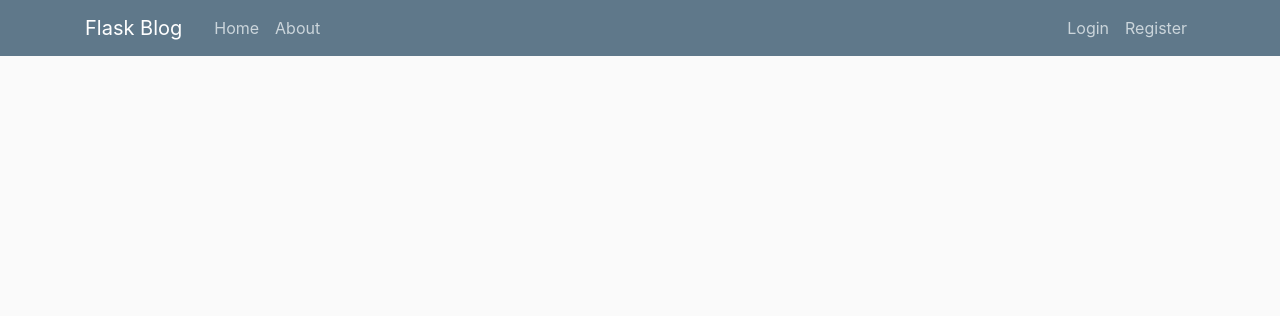
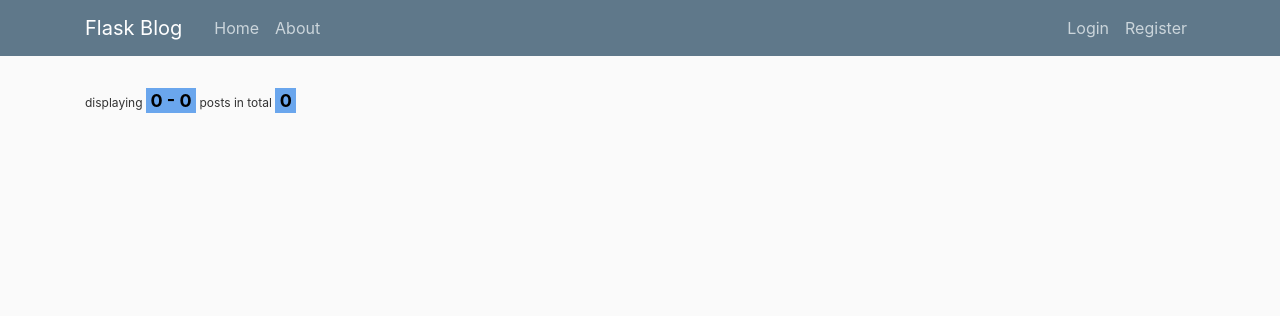
Before and after one commit to martin-kuenzel/python-basics-training, a Flask app: page / in a window 1280 px wide. Shown: the top 316 px of the page. Run offline with Flask 2, Linux system fonts and the light colour scheme; data that the repository does not hold is empty; parts of the project's set-up code (start-up, migrations or seed data) failed here and were passed over; some libraries are stand-ins or nearby versions.

Commit message:
added pagination for blog listing page

```diff
--- a/python_flask_basics/flask_blog/flask_blog/routes.py
+++ b/python_flask_basics/flask_blog/flask_blog/routes.py
@@ -6,11 +6,16 @@ from flask_blog.models import User, Post
 
 from flask_login import login_user, logout_user, current_user, login_required
 
+from sqlalchemy import desc
+
 """ For profile pictures """
 from PIL import Image ## resizing images
 
 """ For Emails Password reset / Account activation"""
 from flask_mail import Message
+
+""" For pagination of posts """
+from flask_paginate import Pagination, get_page_parameter
 
 from datetime import datetime
 import secrets
@@ -21,13 +26,25 @@ import os
 def formatted_date(date):
     return date.strftime('%B, %d.%m.%Y - %H:%M')
 
+""" for pagination in posts listing """
+def get_posts( offset=0, per_page=5, posts=list(range(5)) ):
+    return posts[offset: offset + per_page]
+
+
 @app.route('/')
 @app.route('/home')
 @app.route('/Home')
 def posts_list():
-    posts = Post.query.all()
-    posts = sorted( posts, key = lambda p: p.date_changed, reverse= True )
-    return render_template('home.html',posts=posts,dformat=formatted_date)
+
+    posts = db.session.query(Post).order_by(desc(Post.date_changed))
+
+    """ PAGINATION """
+    per_page = 3 ## show <int> entries per page
+    page = int( request.args.get('page', type=int, default=1) ) ## get parameter &page=<int>, defaults to 1 (first page)
+    pagination = Pagination( page=page, per_page=per_page, total=posts.count(), record_name='posts', css_framework='bootstrap4') ## the pagination html objects
+
+    posts = posts.paginate(page=page, per_page=per_page)
+    return render_template('home.html', posts=posts.items, pagination=pagination, title="Posts" )
 
 @app.route('/posts_detail/<int:post_id>')
 def posts_detail(post_id):
--- a/python_flask_basics/flask_blog/flask_blog/static/main.css
+++ b/python_flask_basics/flask_blog/flask_blog/static/main.css
@@ -78,3 +78,21 @@ body {
   .account-heading {
     font-size: 2.5rem;
   }
+
+
+/* flask-paginate */
+.pagination-page-info {
+    padding: .6em;
+    padding-left: 0;
+    width: 40em;
+    margin: .5em;
+    margin-left: 0;
+    font-size: 12px;
+}
+.pagination-page-info b {
+    color: black;
+    background: #6aa6ed;
+    padding-left: 2px;
+    padding: .1em .25em;
+    font-size: 150%;
+}
--- a/python_flask_basics/flask_blog/flask_blog/templates/home.html
+++ b/python_flask_basics/flask_blog/flask_blog/templates/home.html
@@ -1,18 +1,24 @@
 {%extends 'layout.html' %}
 {% block content %}
+    <div class="mb-4"
+    {{ pagination.links }}
+    </div>
     {% for post in posts %}
-        <div class="content-section">
-            <div class="media">
-                <img class="rounded-circle account-img" src="{{url_for('static', filename = 'profile_pics/' + post.author.image_file)}}">
-                <h5><a href="{{url_for('posts_detail',post_id=post.id)}}">{{post.title}}</a></h5>
-
-                <div class="text-right media-body">
-                    <small class="text-muted">
+    <div class="content-section">
+        <!-- <div class="btn btn-sm btn-light">{{ loop.index + pagination.skip }}</div> -->
+        <div class="media">
+            <img class="rounded-circle account-img" src="{{url_for('static', filename = 'profile_pics/' + post.author.image_file)}}">
+            <div class=" d-block w-100">
+                <h5 class="border-bottom "><a href="{{url_for('posts_detail',post_id=post.id)}}">{{post.title}}</a></h5>
+                <small class="float-right text-muted mt-4">
                         by {{post.author.username}} on {{post.date_created|date_f}}
-                        {%if post.date_changed != post.date_created %}<br>changed on {{post.date_changed|date_f}}{% endif %}
-                    </small>
-                </div>
+                        {%if post.date_changed|date_f != post.date_created|date_f %}<br>changed on {{post.date_changed|date_f}}{% endif %}
+                </small>
             </div>
         </div>
+    </div>
     {% endfor %}
+    <div class="mt-4">
+        {{ pagination.info }}
+    </div>
 {% endblock content %}
```
Also changed, not shown: 1 other file.
